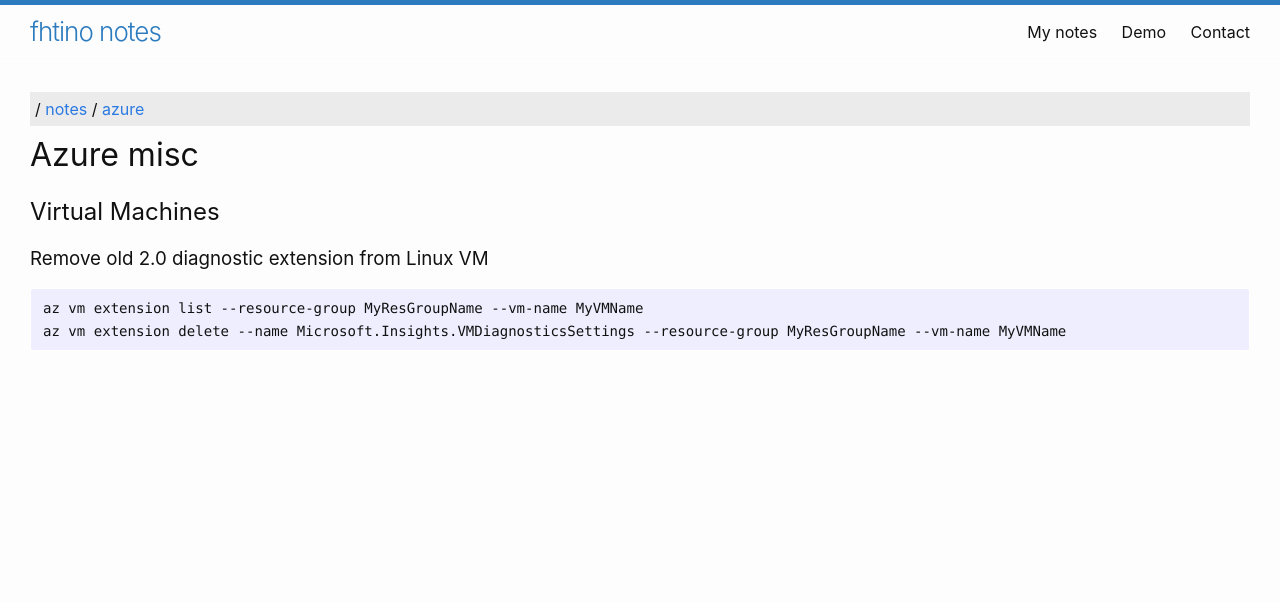
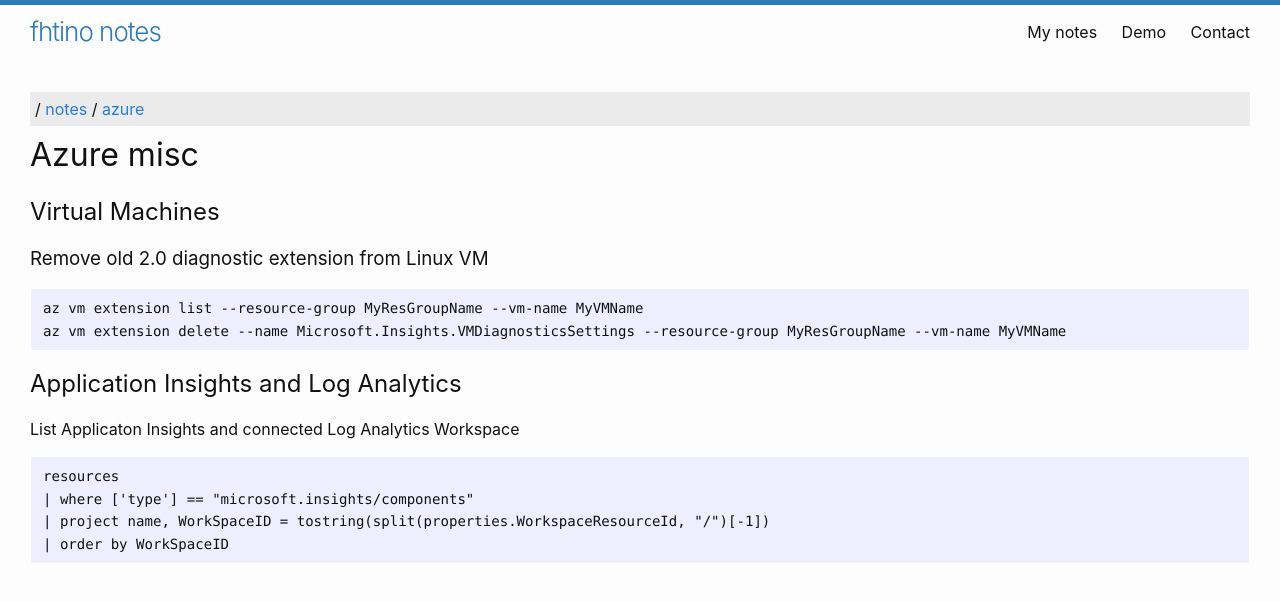
Before and after one commit to fhtino/fhtino.github.io, a Jekyll site: the page built from notes/azure/index.md, in a window 1280 px wide. Shown: the top 602 px of the page. Built offline with Jekyll 4.4.1, drawn with Linux system fonts in a browser that asks for light colours; our own code applies the rules of GitHub Pages for plain Markdown files.

Commit message:
Update index.md

````diff
--- a/notes/azure/index.md
+++ b/notes/azure/index.md
@@ -12,3 +12,13 @@ layout: notes
 az vm extension list --resource-group MyResGroupName --vm-name MyVMName
 az vm extension delete --name Microsoft.Insights.VMDiagnosticsSettings --resource-group MyResGroupName --vm-name MyVMName
 ```
+
+## Application Insights and Log Analytics
+
+List Applicaton Insights and connected Log Analytics Workspace
+```<language>
+resources
+| where ['type'] == "microsoft.insights/components"
+| project name, WorkSpaceID = tostring(split(properties.WorkspaceResourceId, "/")[-1])
+| order by WorkSpaceID
+```
````
